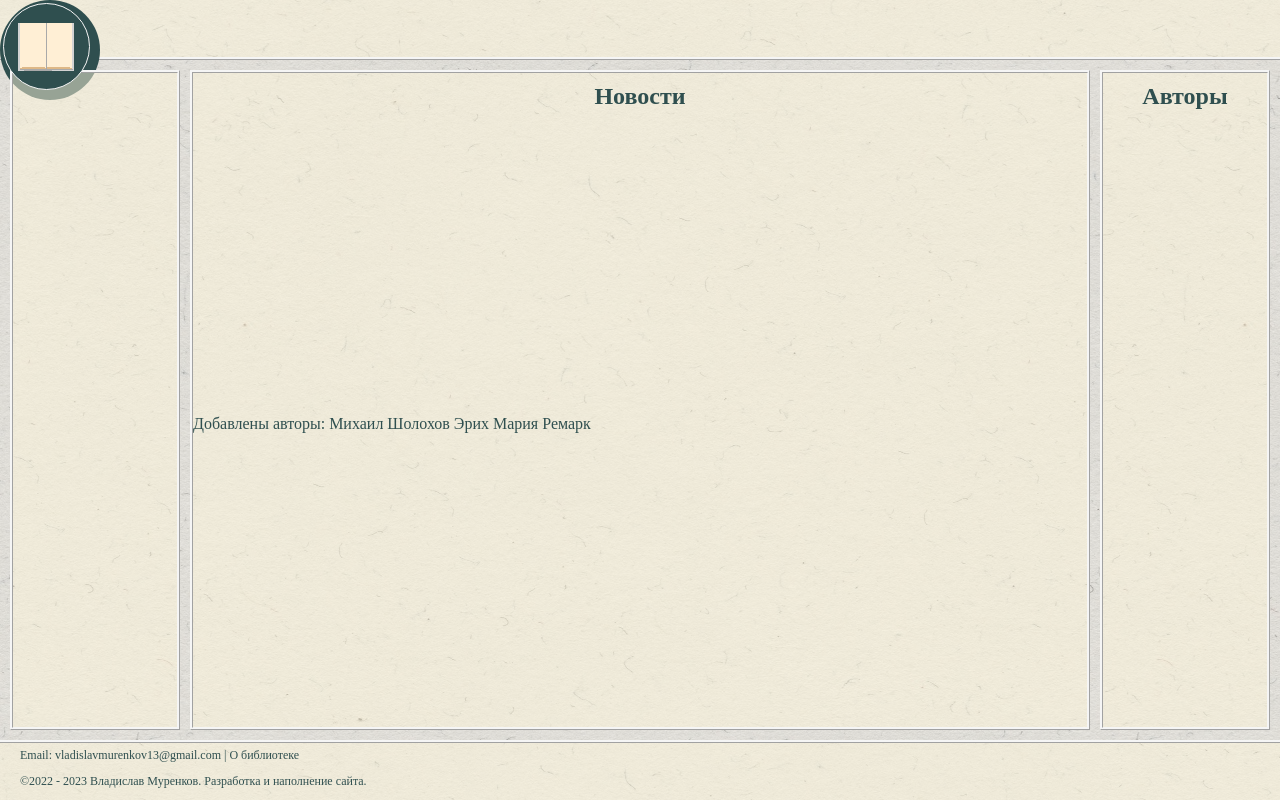
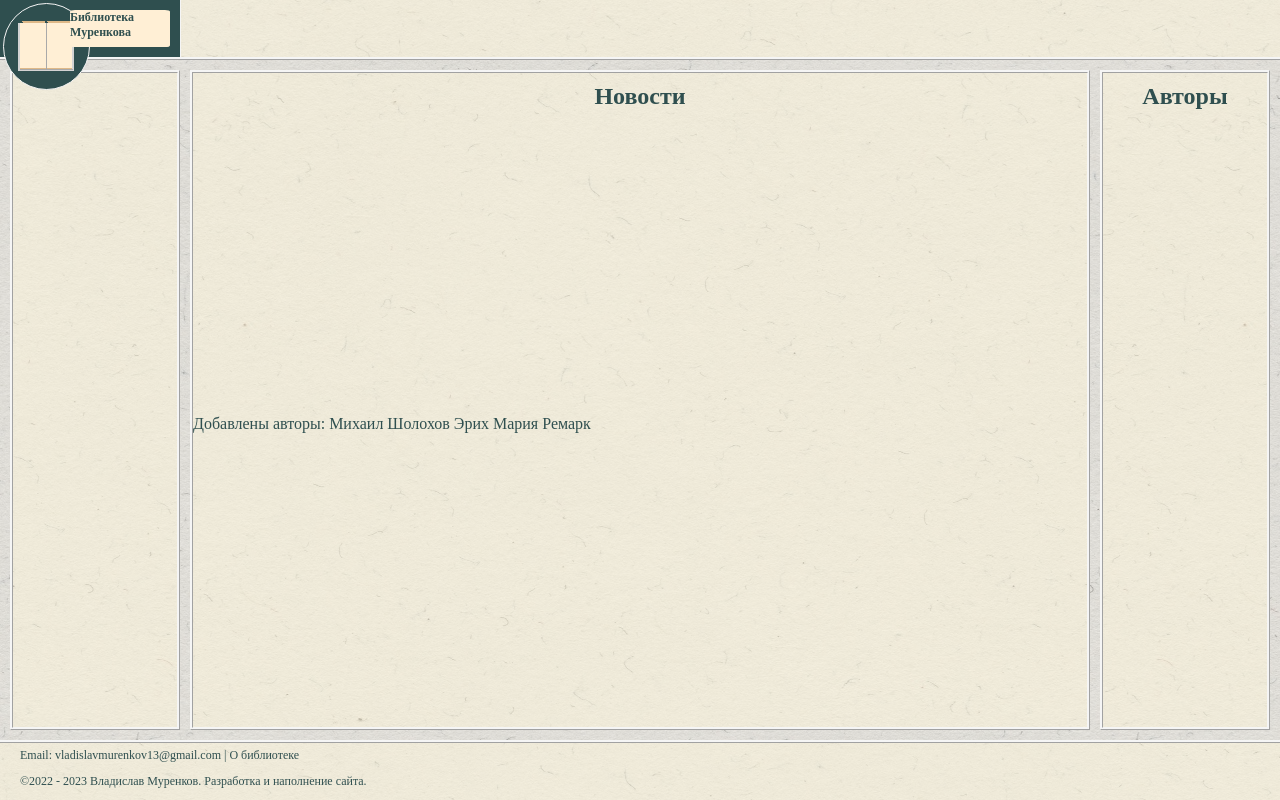
Before and after one commit to RexArmon/MurenkovLib, a PHP site: page / in a window 1280 px wide. Run offline with PHP 8.4, Linux system fonts and the light colour scheme; data that the repository does not hold is empty.

Commit message:
Add files via upload

```diff
--- a/library/styles/base.css
+++ b/library/styles/base.css
@@ -172,18 +172,23 @@ a{
             }
 
 
-/* Эмблема */
 
 
-.circle{
+
+/* Эмблема */
+.foundation{
     background-color: darkslategrey;
-    width: 150px;
+    width: 180px;
     height: 57px;
-    border-radius: 10%;
+    border-right: 1px solid whitesmoke;
     display: grid;
+    grid-template-columns: 56px auto;
+    grid-template-rows: auto;
 }
 
         .cirIncir{
+            grid-column-start: 0;
+            grid-column-end: 1;
             background-color: darkslategray;
             border: solid 1px;
             border-color: whitesmoke;
@@ -202,7 +207,7 @@ a{
                 left: 8px;
                 top: 12px;
             }
-                .bot_s{             /* Тень под страницами */
+                .bot_s1{             /* Тень под страницами */
                     background-color: darkgray;
                     width: 32px;
                     height: 1px;
@@ -210,27 +215,13 @@ a{
                     bottom: 1px;
                     left: 2px;
                 }
-                .bot_s1{             /* Тень под страницами */
-                    background-color: darkgray;
-                    width: 30px;
-                    height: 0.5px;
-                    position: absolute;
-                    bottom: 0.5px;
-                    left: 2.7px;
-                }
                 .bot_s2{             /* Тень под страницами */
                     background-color: darkgray;
                     position: absolute;
                     bottom: 0px;
                     left: 3.5px;
                     width: 28.6px;
-                    height: 0.5px;
-                }
-                .bot_s3{             /* Тень под страницами */
-                    background-color: darkgray;
-                }
-                .bot_s4{             /* Тень под страницами */
-                    background-color: darkgray;
+                    height: 1px;
                 }
                     .page{              /* Страница */
                         background-color: PapayaWhip;
@@ -243,65 +234,65 @@ a{
                         .page_sl{   /* Тень под страницами лево */
                             background-color: BurlyWood;
                             width: 15.5px;
-                        height: 0.7px;
+                            height: 1px;
                             position: absolute;
                             bottom: 0px;
                         }
                         .page_sr{   /* Тень под страницами право */
                             background-color: BurlyWood;
                             width: 15.5px;
-                        height: 0.7px;
+                            height: 1px;
                             position: absolute;
                             bottom: 0px;
                             right: 0px;
                         }
                         .page_sl1{  /* Тень под страницами лево ур 1*/
                             background-color: BurlyWood;
-                        width: 14.3px;
-                        height: 0.5px;
+                            width: 14px;
+                            height: 1px;
                             position: absolute;
-                        bottom: 0.7px;
-                        left: 0.7px;
+                            bottom: 1px;
+                            left: 1px;
                         }
                         .page_sr1{
                             background-color: BurlyWood;
-                        width: 14.3px;
-                        height: 0.5px;
+                            width: 14px;
+                            height: 1px;
                             position: absolute;
-                        bottom: 0.7px;
-                        right: 0.7px;
+                            bottom: 1px;
+                            right: 1px;
                         }
                         .page_sl2{  /* Тень под страницами лево ур 2*/
-                        background-color: BurlyWood;
-                        width: 12.3px;
-                        height: 0.4px;
+                            background-color: papayawhip;
+                            width: 14px;
+                            height: 1px;
                             position: absolute;
-                        bottom: 1.3px;
-                        left: 1.7px;
+                            top: -2px;
+                            left: 1px;
                         }
                         .page_sr2{
-                        background-color: BurlyWood;
-                        width: 12.3px;
-                        height: 0.4px;
+                            background-color: papayawhip;
+                            width: 14px;
+                            height: 1px;
                             position: absolute;
-                        bottom: 1.3px;
-                        right: 1.7px;
+                            top: -2px;
+                            right: 1px;
                         }
                         .page_sl3{  /* Тень под страницами лево ур 3*/
-                        background-color: BurlyWood;
-                        width: 10.5px;
-                        height: 0.2px;
+                            background-color: papayawhip;
+                            width: 15.5px;
+                            height: 1px;
                             position: absolute;
-                        bottom: 1.7px;
-                        left: 2.5px;
+                            top: -1px;
+                            left: 0px;
                         }
                         .page_sr3{
-                        background-color: BurlyWood;
-                        width: 10.5px;
-                        height: 0.2px;
+                            background-color: papayawhip;
+                            width: 15.5px;
+                            height: 1px;
                             position: absolute;
-                        bottom: 1.7px;
-                        right: 2.5px;
+                            top: -1px;
+                            right: 0px;
                         }
                         .line{  /* Внутренняя тень */
                             background-color: darkgray;
@@ -311,3 +302,18 @@ a{
                             bottom: 2px;
                             left: 17.5px;
                         }
+    .list{
+        grid-column-start: 1;
+        grid-column-end: 2;
+        position: absolute;
+        background-color: papayawhip;
+        width: 100px;
+        height: 37px;
+        top: 10px;
+        right: 10px;
+        border-radius: 5%;
+    }
+        .site-name{
+            margin: 0;
+            font-size: 12px;
+        }
--- a/library/styles/head.php
+++ b/library/styles/head.php
@@ -7,16 +7,15 @@
         <meta http-equiv="Content-Type" content="text/html; charset=utf-8">
     </head>
     <body>
-        <div class="circle">
+        <div class="foundation">
             <div class="cirIncir">
                 <div class="book"> <!-- Обложка книги -->
                     <div class="bot_s"> <!-- Тень под страницами -->
                         <div class="bot_s1"></div>
                         <div class="bot_s2"></div>
                     </div>
-
-
                     <div class="page"> <!-- Страницы -->
+                        <div class="pages"></div>
                         <div class="page_sl"></div>
                         <div class="page_sr"></div>
                         <div class="page_sl1"></div>
@@ -29,6 +28,12 @@
                     <div class="line"></div>
                 </div>
             </div>
+            <div class="list">
+                <div>
+                    <p class="site-name">Библиотека</p>
+                    <p class="site-name">Муренкова</p>
+                </div>
+            </div>
         </div>
     </body>
 </html>
```
Lines whose indentation alone changed are shown as unchanged.
